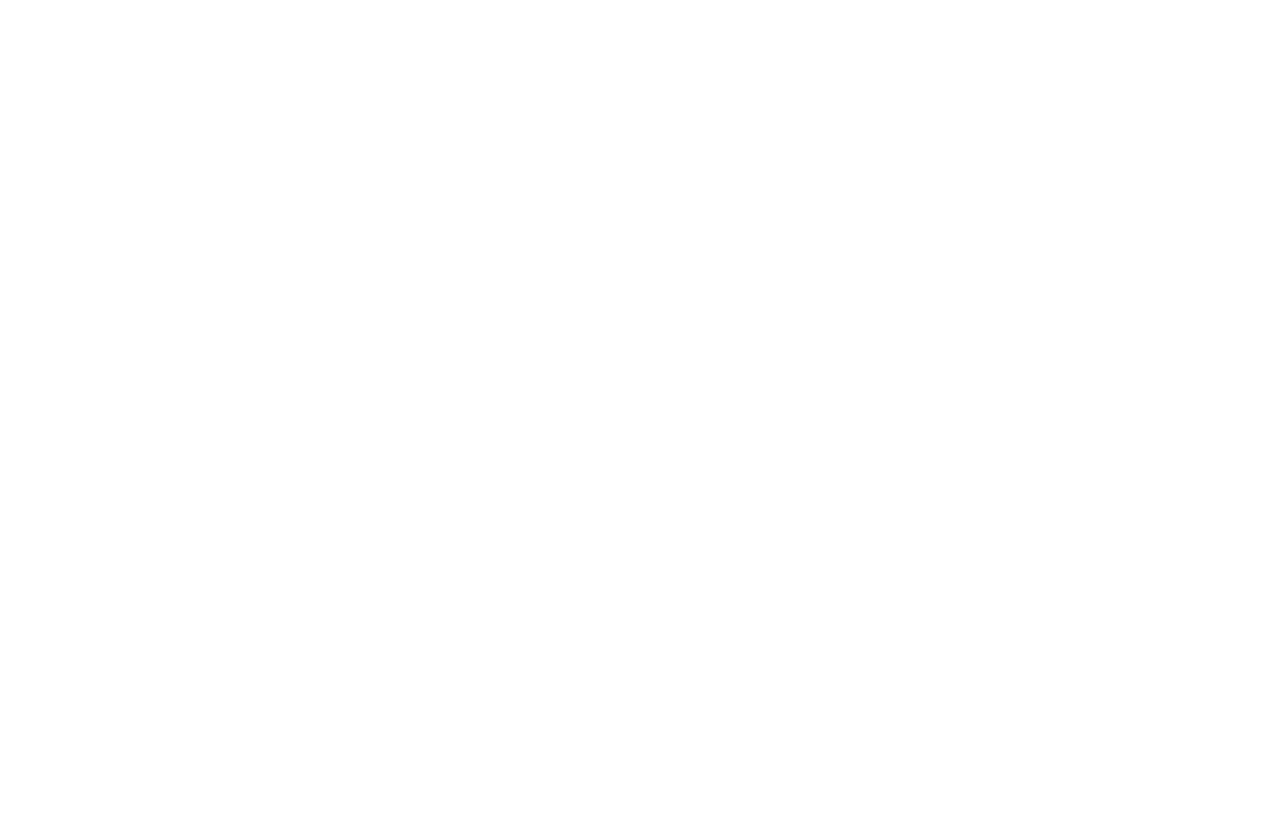
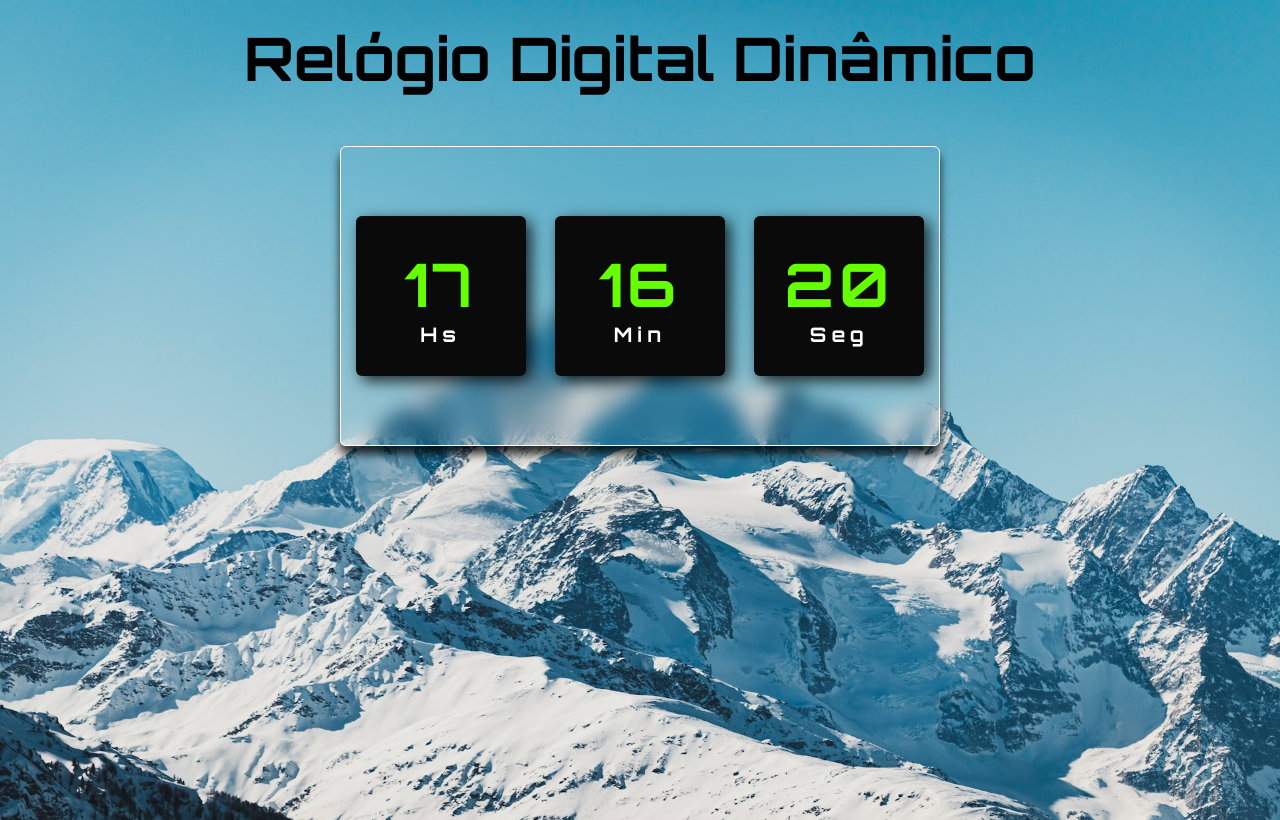
Before and after one commit to lefrodrigues/relogio_dinamico, a plain HTML site: page index.html in a window 1280 px wide. Drawn offline with Linux system fonts and the light colour scheme.

Commit message:
finalizado

```diff
--- /dev/null
+++ b/css/style.css
@@ -0,0 +1,76 @@
+@import url("https://fonts.googleapis.com/css2?family=Orbitron:wght@400;500;600;700&display=swap");
+
+* {
+  margin: 0;
+  padding: 0;
+  box-sizing: border-box;
+  text-decoration: none;
+  font-family: "Orbitron", sans-serif;
+}
+
+/*---Variables---*/
+:root {
+  --color-font: #ffff;
+  --bgclock: #0a0a0a;
+  --shadow: rgba(0, 0, 0, 0.8);
+  --color-hours: #65ff00;
+}
+/*-----------------*/
+
+body {
+  height: 100vh;
+  background-image: url(/assets/img/background.jpg);
+  background-size: cover;
+}
+
+.box_clock {
+  display: flex;
+  justify-content: center;
+  align-items: center;
+  margin-top: 50px;
+}
+
+.title {
+  text-align: center;
+  font-size: 60px;
+  font-weight: bolder;
+  margin-top: 20px;
+}
+
+.clock {
+  display: flex;
+  align-items: center;
+  justify-content: space-around;
+  height: 300px;
+  width: 600px;
+  background: transparent;
+  border-radius: 6px;
+  border: 1px solid var(--color-font);
+  backdrop-filter: blur(10px);
+  box-shadow: 0px 8px 10px var(--shadow);
+}
+
+.clock div {
+  height: 160px;
+  width: 170px;
+  display: flex;
+  flex-direction: column;
+  align-items: center;
+  justify-content: center;
+  color: var(--color-font);
+  background: var(--bgclock);
+  box-shadow: 5px 5px 15px var(--shadow);
+  border-radius: 6px;
+  letter-spacing: 5px;
+}
+
+.clock span {
+  font-weight: bolder;
+  font-size: 60px;
+  color: var(--color-hours);
+}
+
+.clock span.time {
+  font-size: 20px;
+  color: var(--color-font);
+}
--- a/index.html
+++ b/index.html
@@ -1,12 +1,35 @@
 <!DOCTYPE html>
 <html lang="pt-BR">
+
 <head>
     <meta charset="UTF-8">
     <meta http-equiv="X-UA-Compatible" content="IE=edge">
     <meta name="viewport" content="width=device-width, initial-scale=1.0">
     <title>Relógio Digital Js</title>
+    <link rel="stylesheet" href="/css/style.css">
+    <script src="/js/script.js" defer></script>
 </head>
+
+
 <body>
 
+    <h2 class="title">Relógio Digital Dinâmico</h2>
+    <div class="box_clock">
+        <div class="clock">
+            <div>
+                <span id="hours">00</span>
+                <span class="time">Hs</span>
+            </div>
+            <div>
+                <span id="minutes">00</span>
+                <span class="time">Min</span>
+            </div>
+            <div>
+                <span id="seconds">00</span>
+                <span class="time">Seg</span>
+            </div>
+        </div>
+    </div>
 </body>
+
 </html>
--- /dev/null
+++ b/js/script.js
@@ -0,0 +1,18 @@
+const hours = document.getElementById("hours");
+const minutes = document.getElementById("minutes");
+const seconds = document.getElementById("seconds");
+
+const clock = setInterval(function time() {
+  let dateToday = new Date();
+  let hr = dateToday.getHours();
+  let min = dateToday.getMinutes();
+  let sec = dateToday.getSeconds();
+
+  if (hr < 10) hr = "0" + hr;
+  if (min < 10) min = "0" + min;
+  if (sec < 10) sec = "0" + sec;
+
+  hours.textContent = hr;
+  minutes.textContent = min;
+  seconds.textContent = sec;
+});
```
Also changed, not shown: assets/img/background.jpg (added), script.js (deleted), style.css (deleted), 1 other file.
